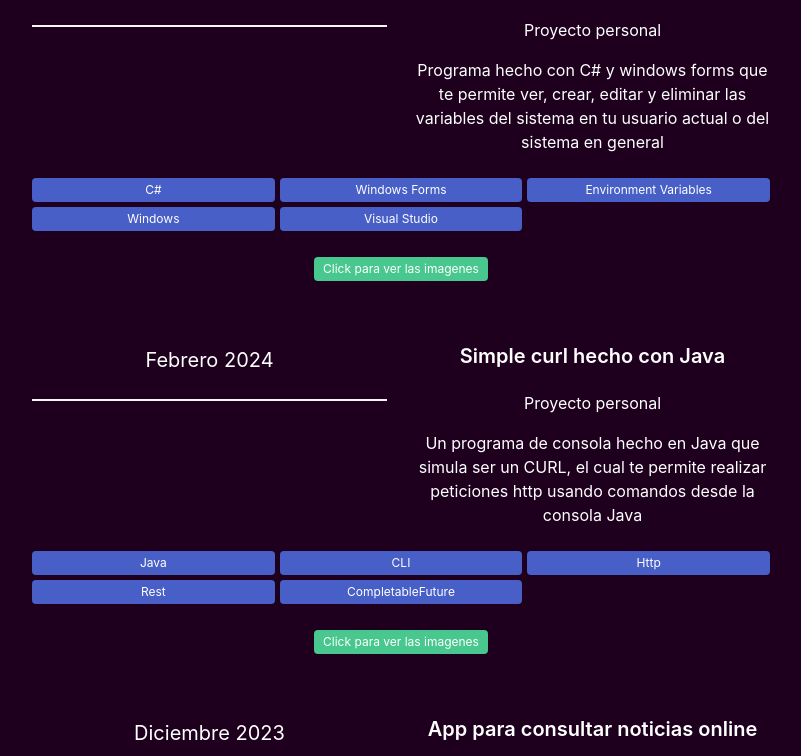
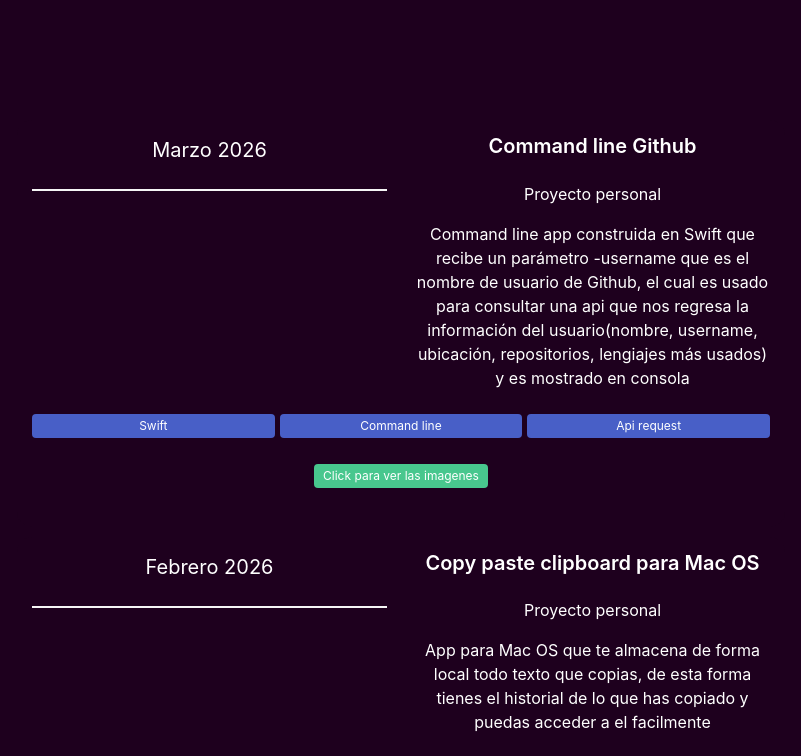
Before and after one commit to KevinCarm/portfolio, a React (Vite) app: page / in a window 1280 px wide. Shown: the part 1331-2087 px from the top of the page, without its empty margins (239-1040 px from the left). Built offline with nearby package versions, Linux system fonts and the light colour scheme.

Commit message:
feat: add swift projects to experience view

```diff
--- a/src/components/Experience/Experience.jsx
+++ b/src/components/Experience/Experience.jsx
@@ -20,6 +20,9 @@
         modal.close();
     };
 
+    let workExperience = list.filter(i => i.where !== "Proyecto personal");
+    console.log(workExperience)
+
     return (
         <>
             {typeof selectItem != "undefined" ? (
@@ -33,7 +36,7 @@
                             className={style.close}
                         />
                     </div>
-                    <div className= {`${style.image_container}`}>
+                    <div className={`${style.image_container}`}>
                         {typeof selectItem != "undefined"
                             ? selectItem.length > 0
                                 ? selectItem.map(i => (
@@ -45,8 +48,9 @@
                 </dialog>
             ) : null}
             <div className={style.container}>
-                {list.map(e => (
-                    <div className={style.container_1} key={e.when}>
+                {list.map(e => {
+                    if (e.where != 'Proyecto personal') {
+                        return <div className={style.container_1} key={e.when}>
                             <ExperienceItem
                                 onClickEvent={onItemClickLister}
                                 skills={e.skills}
@@ -57,7 +61,27 @@
                                 images={e.images}
                             />
                         </div>
-                ))}
+                    }
+                })}
+            </div>
+            <br/>
+            <hr style={{margin: "20px"}}/>
+            <div className={style.container}>
+                {list.map(e => {
+                    if (e.where == 'Proyecto personal') {
+                        return <div className={style.container_1} key={e.when}>
+                            <ExperienceItem
+                                onClickEvent={onItemClickLister}
+                                skills={e.skills}
+                                title={e.title}
+                                description={e.description}
+                                where={e.where}
+                                when={e.when}
+                                images={e.images}
+                            />
+                        </div>
+                    }
+                })}
             </div>
         </>
     );
--- a/src/components/Experience/ExperienceItem.jsx
+++ b/src/components/Experience/ExperienceItem.jsx
@@ -30,7 +30,7 @@
                 <br />
                 <div>
                     {
-                        props.images ? <span class="tag is-success">Click para ver las imagenes</span> : null
+                        props.images ? <span className="tag is-success">Click para ver las imagenes</span> : null
                     }
                 </div>
                 <br />
--- a/src/components/Experience/data.js
+++ b/src/components/Experience/data.js
@@ -16,21 +16,28 @@
         skills: ["Java", "Spring Boot", "Insumos BIAN", "Servicios web"],
     },
     {
+        title: "Command line Github",
+        where: "Proyecto personal",
+        when: "Marzo 2026",
+        description: "Command line app construida en Swift que recibe un parámetro -username que es el nombre de usuario de Github, el cual es usado para consultar una api que nos regresa la información del usuario(nombre, username, ubicación, repositorios, lengiajes más usados) y es mostrado en consola",
+        skills: ["Swift", "Command line", "Api request"],
+        images: ["/images/GithubApi/1.png"]
+    },
+    {
+        title: "Copy paste clipboard para Mac OS",
+        where: "Proyecto personal",
+        when: "Febrero 2026",
+        description: "App para Mac OS que te almacena de forma local todo texto que copias, de esta forma tienes el historial de lo que has copiado y puedas acceder a el facilmente",
+        skills: ["Swift", "SwiftData", "SwiftUI", "Mac OS"],
+        images: ["/images/Clipboard/1.png"]
+    },
+    {
         title: "Variables del sistema",
         where: "Proyecto personal",
         when: "Agosto 2024",
         description: "Programa hecho con C# y windows forms que te permite ver, crear, editar y eliminar las variables del sistema en tu usuario actual o del sistema en general",
         skills: ["C#", "Windows Forms", "Environment Variables", "Windows", "Visual Studio"],
         images: ["/images/Variables/1.png", "/images/Variables/2.png", "/images/Variables/3.png"]
-    },
-    {
-        title: "Simple curl hecho con Java",
-        where: "Proyecto personal",
-        when: "Febrero 2024",
-        description:
-            "Un programa de consola hecho en Java que simula ser un CURL, el cual te permite realizar peticiones http usando comandos desde la consola Java",
-        skills: ["Java", "CLI", "Http", "Rest", "CompletableFuture"],
-        images: ["/images/HttpCLI/1.png"],
     },
     {
         title: "App para consultar noticias online",
@@ -68,14 +75,6 @@
             "/images/Clima/2.png",
         ],
     },
-    {
-        title: "Servicio Back End con spring",
-        where: "Proyecto personal",
-        when: "Septiempre 2022",
-        description:
-            "Un servicio web creado con spring que utiliza jpa para la persistencia de datos y spring security junto con jwt para crear una autenticación simple",
-        skills: ["Java", "Spring Boot", "APIS", "Spring Security", "JWT"],
-    },
 ];
 
 export default list;
```
Also changed, not shown: public/images/Clipboard/1.png (added), public/images/GithubApi/1.png (added). Lines whose indentation alone changed are shown as unchanged.
